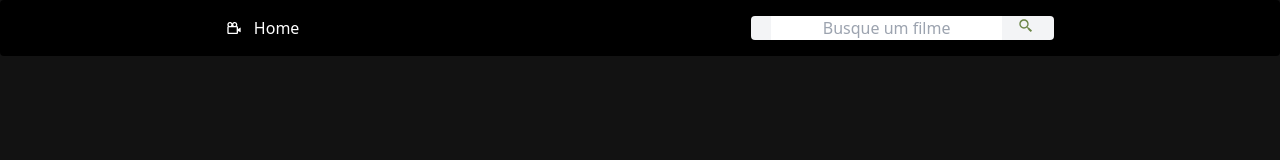
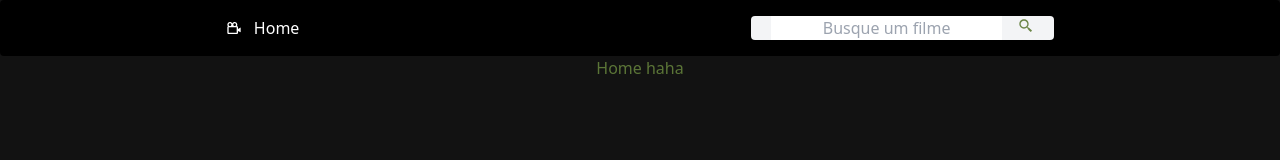
Before and after one commit to Alchemist-developer/tmdb-films, a React (Vite) app: page / in a window 1280 px wide. Shown: the top 160 px of the page. Built offline with nearby package versions, Linux system fonts and the light colour scheme.

Commit message:
fix: home-page route

```diff
--- a/src/App.jsx
+++ b/src/App.jsx
@@ -1,4 +1,4 @@
-
+import { Outlet } from "react-router-dom";
 import "./App.css";
 import Navbar from "./components/Navbar";
 
@@ -6,6 +6,7 @@ function App() {
   return (
     <div className="App">
       <Navbar/>
+      <Outlet/>
     </div>
   );
 }
--- a/src/pages/Home/Home.jsx
+++ b/src/pages/Home/Home.jsx
@@ -1,33 +1,13 @@
-import { useState, useEffect } from 'react';
+import { useState, useEffect } from "react";
 
-const moviesURL = import.meta.env.VITE_API;
-const apiKey = import.meta.env.VITE_API_KEY;
+const moviesURL = import.meta.env.VITE_API
+const apiKey = import.meta.env.VITE_API_KEY
 
-// import { Container } from './styles';
-
-function Home() {
-  console.log(moviesURL, apiKey + 'aqui');
-  // const [topMovies, setTopMovies] = useState([]);
-
-  // const getTopRatedMovies = async (url) => {
-  //   const res = await fetch(url);
-  //   const data = await res.json();
-
-
-
-  // useEffect(() => {
-
-  //   const topRatedURL = `${moviesURL}top_rated?${apiKey}`;
-  //   // console.log(topRatedURL);
-  //   getTopRatedMovies(topRatedURL);
-
-  // }, [])
-
-  // console.log(moviesURL, apiKey);
+const Home = () => {
 
   return (
-  <>Home</>
-  );
+    <div>Home haha</div>
+  )
 }
 
 export default Home;
```
